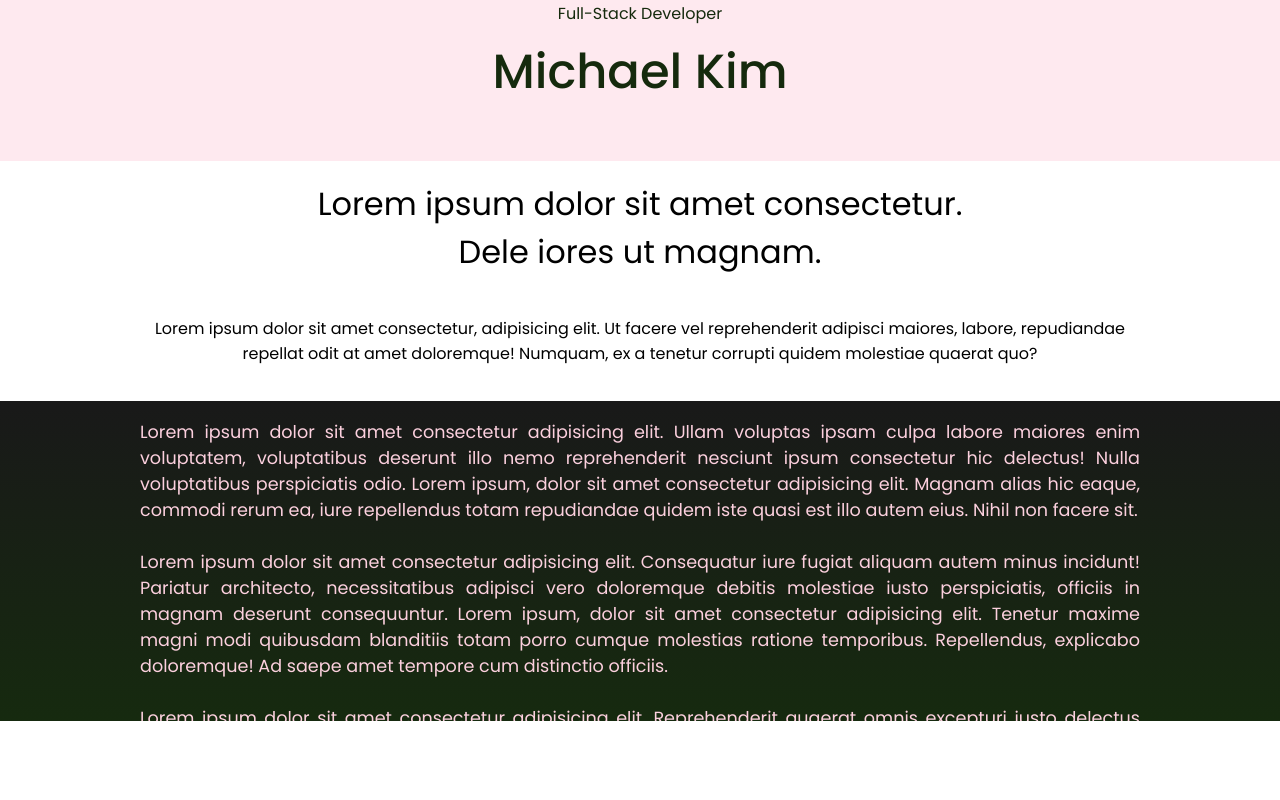
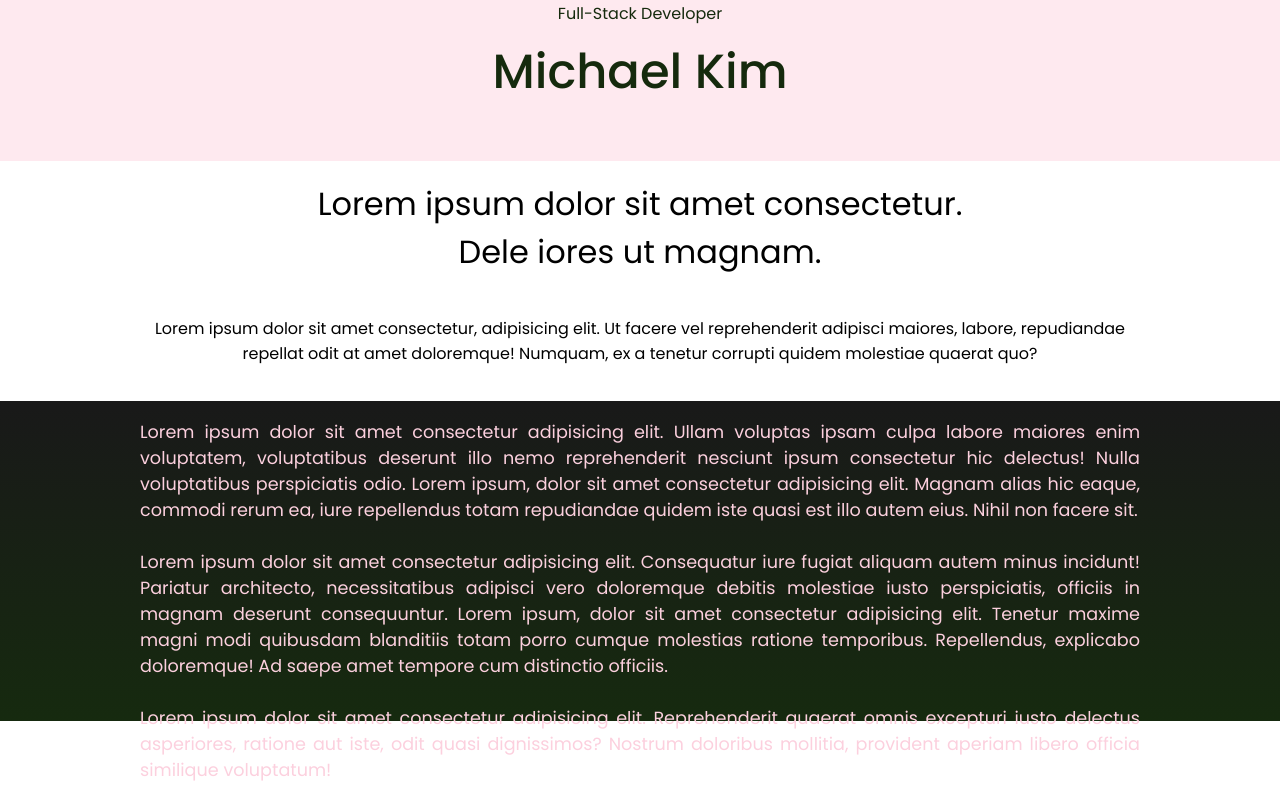
Before and after one commit to sparklingwaterlemon/Portfolio, a React (Create React App) app: page / in a window 1280 px wide. Shown: the part 399-1199 px from the top of the page. Before the commit the page ends 1120 px from the top, so only its background shows below. Built offline with nearby package versions, Linux system fonts and the light colour scheme.

Commit message:
N6 - About- ScrollBar

```diff
--- a/src/Components/AboutSection/AboutSection.css
+++ b/src/Components/AboutSection/AboutSection.css
@@ -18,9 +18,10 @@
     justify-content: center;;
     align-items: flex-start;
     text-align: justify;
-    overflow: auto;
+
     font-size: 1.1em;
 }
 .about-text{
     width: 1000px;
+    overflow: auto;
 }
```
